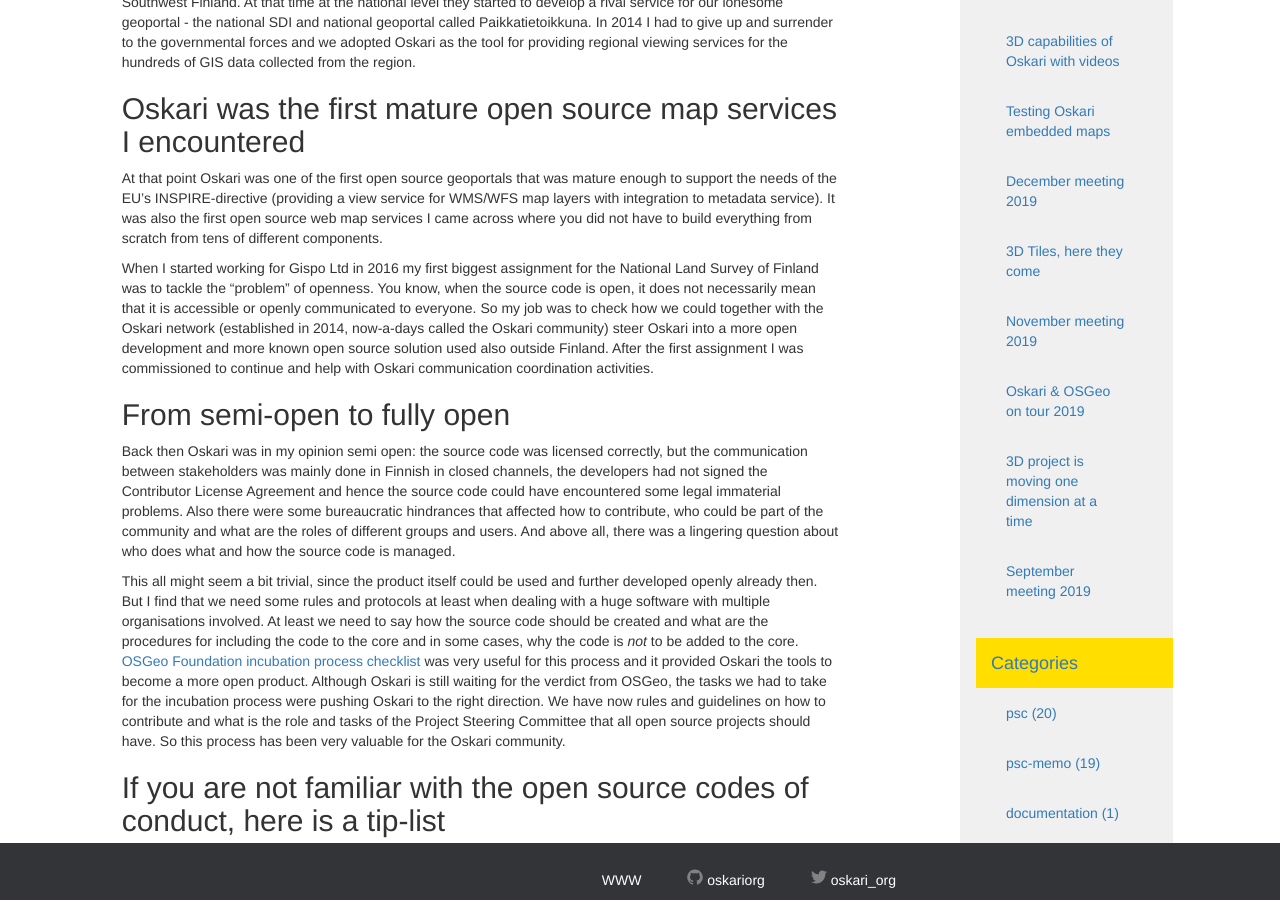
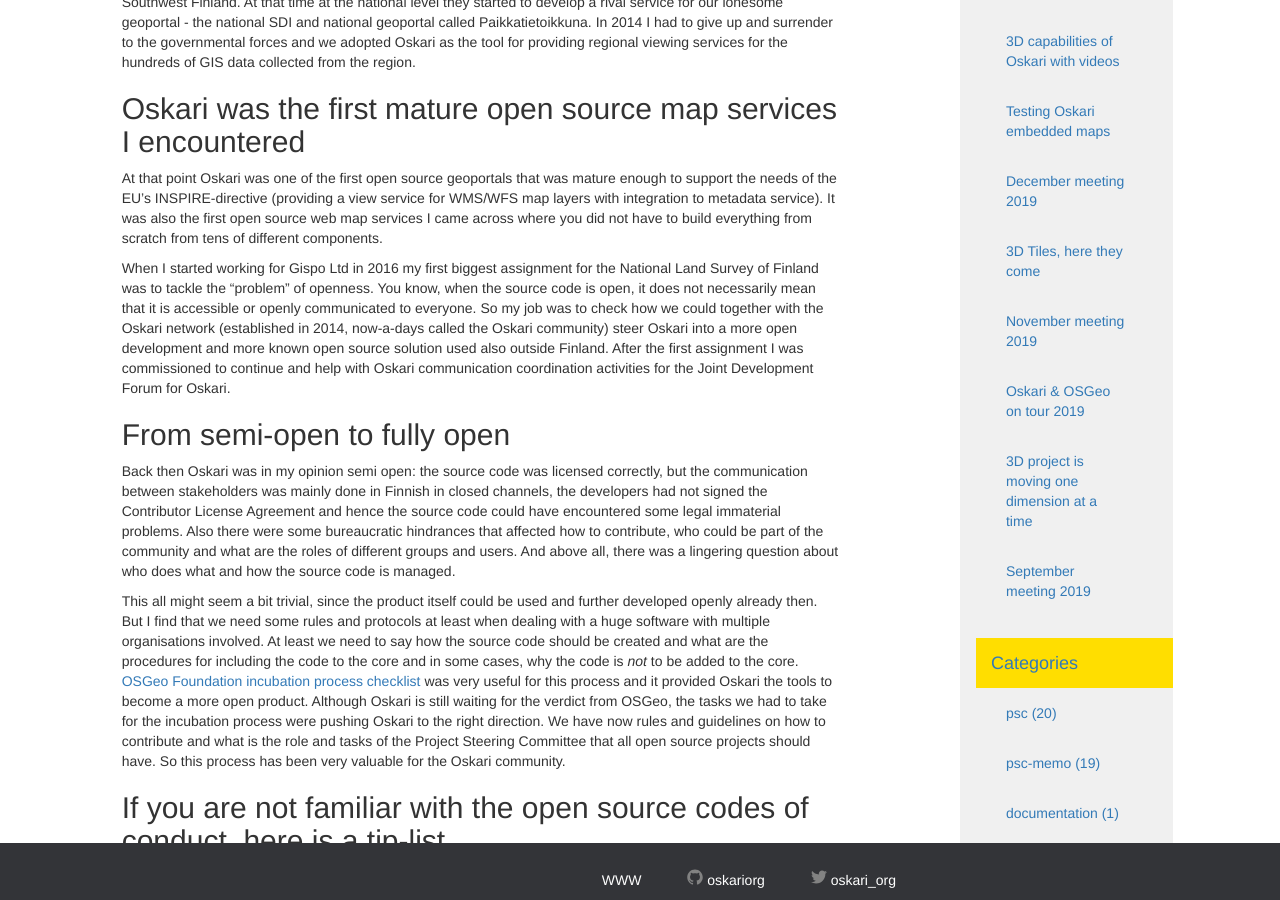
Before and after one commit to oskariorg/oskariorg.github.io, a Jekyll site: the page built from _posts/2020-08-28-Hi_from_communication.md, in a window 1280 px wide and 900 px high, scrolled down 341 px. Built offline with Jekyll 4.4.1, drawn with Linux system fonts in a browser that asks for light colours; nearby versions of some CDN libraries.

Commit message:
Update 2020-08-28-Hi_from_communication.md
Added JDF

```diff
--- a/_posts/2020-08-28-Hi_from_communication.md
+++ b/_posts/2020-08-28-Hi_from_communication.md
@@ -24,7 +24,7 @@ It was also the first open source web map services I came across where you did n
 When I started working for Gispo Ltd in 2016 my first biggest assignment for the National Land Survey of Finland was to tackle the “problem” of openness.
 You know, when the source code is open, it does not necessarily mean that it is accessible or openly communicated to everyone.
 So my job was to check how we could together with the Oskari network (established in 2014, now-a-days called the Oskari community) steer Oskari into a more open development
-and more known open source solution used also outside Finland. After the first assignment I was commissioned to continue and help with Oskari communication coordination activities.
+and more known open source solution used also outside Finland. After the first assignment I was commissioned to continue and help with Oskari communication coordination activities for the Joint Development Forum for Oskari.
 
 ## From semi-open to fully open
 
```
